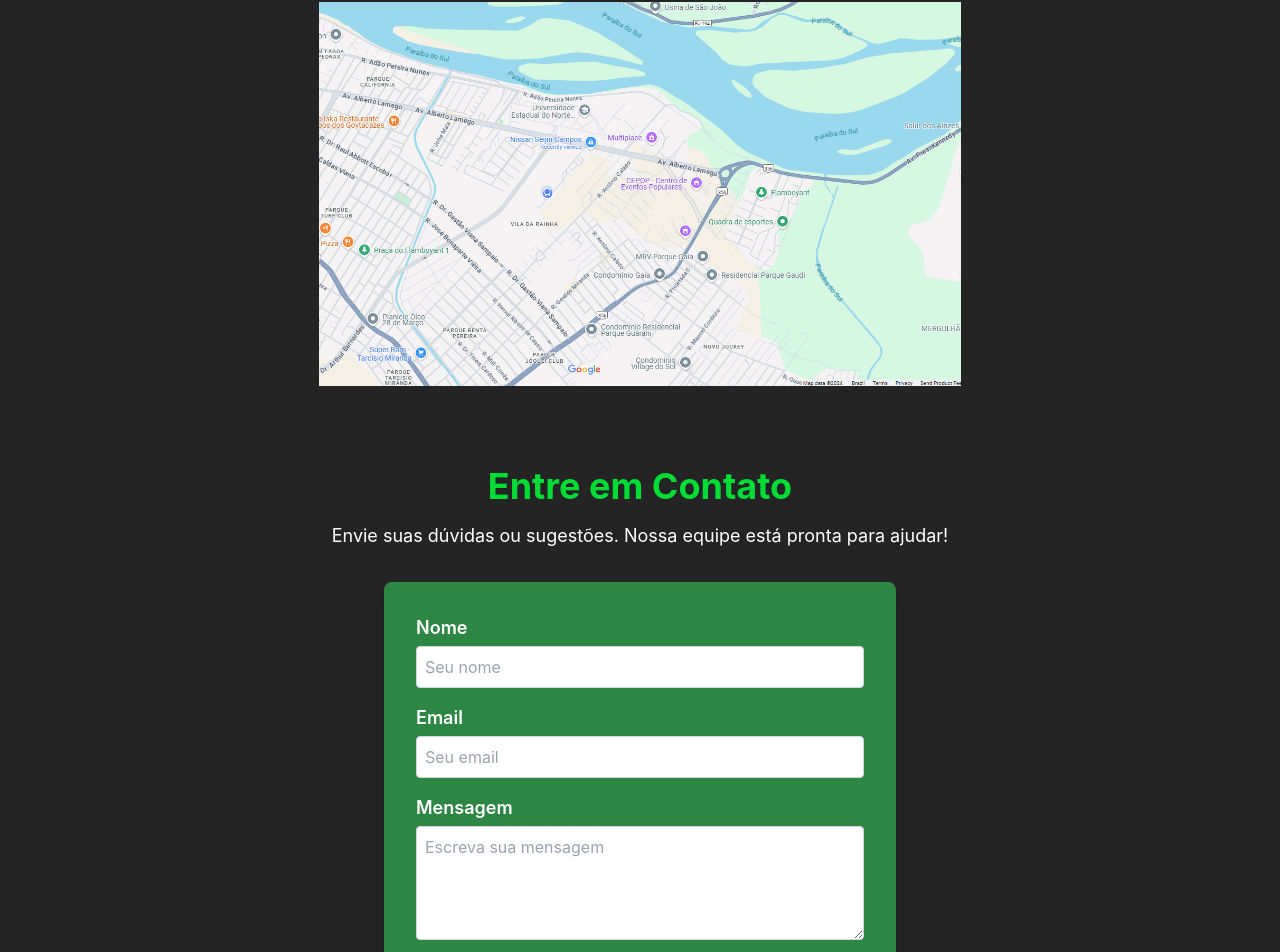
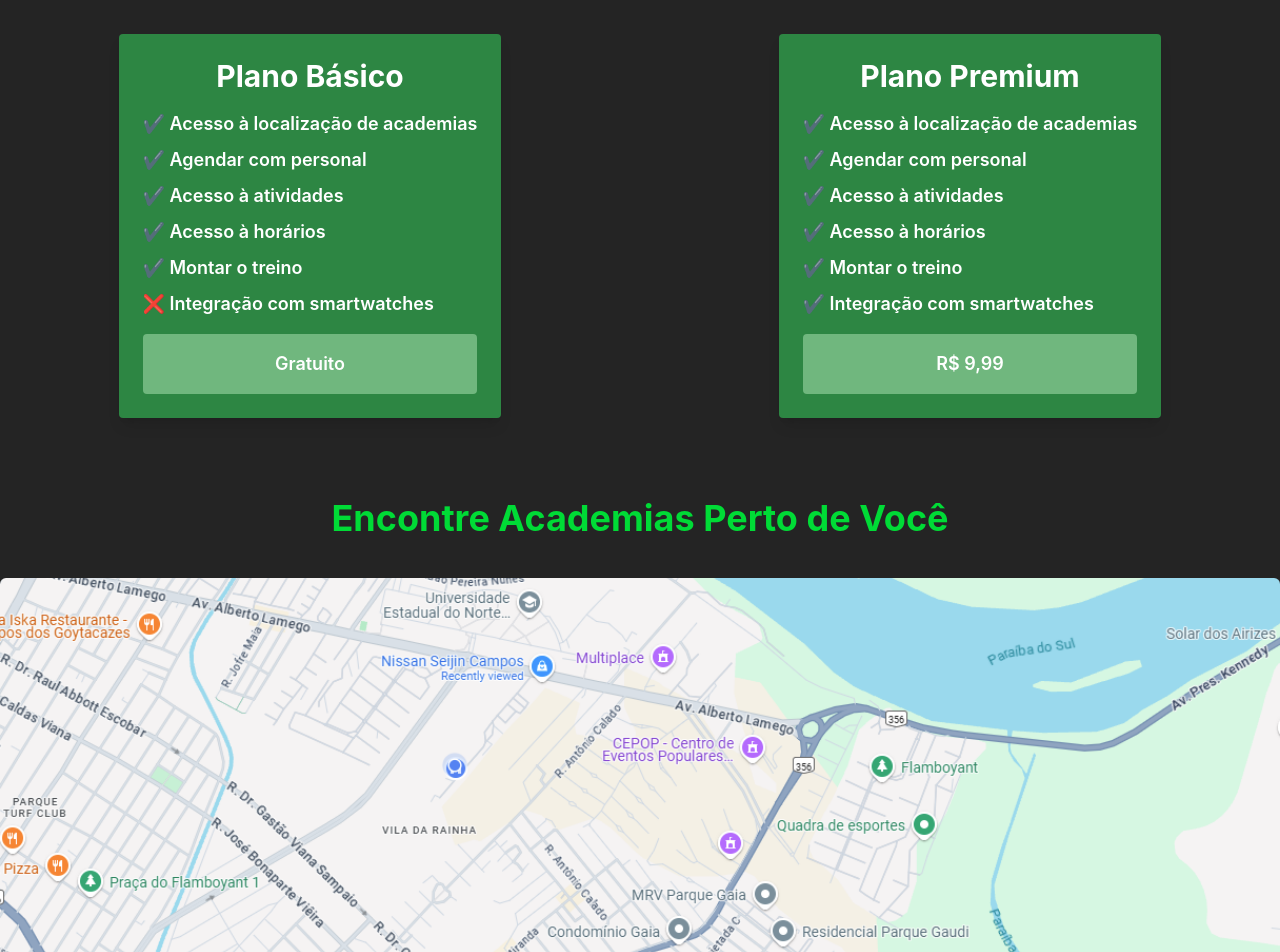
Before and after one commit to GabrielGravina/GymPlus, a React (Vite) app: page / in a window 1280 px wide. Shown: the part 1868-2820 px from the top of the page. Built offline with nearby package versions, Linux system fonts and the light colour scheme.

Commit message:
Página de contatos/suporte

```diff
--- a/src/App.jsx
+++ b/src/App.jsx
@@ -4,7 +4,7 @@ import mapsImage from './images/maps.png';
 
 function App() {
   return (
-    <div className='flex-auto w-screen h-screen'>
+    <div className="flex-auto w-screen h-screen">
 
       {/* Seção de boas-vindas */}
       <header className="bg-[#00DB36] text-gray-900 py-4">
@@ -18,7 +18,7 @@ function App() {
         </div>
       </header>
 
-      {/* Navbar com imagem de capa cobrindo toda a navbar */}
+      {/* Navbar com imagem de capa */}
       <nav
         className="bg-cover bg-center text-white p-4 h-1/2"
         style={{
@@ -58,21 +58,21 @@ function App() {
             </div>
             <div className="p-6 bg-[#00DB36] text-gray-900 rounded shadow-lg">
               <h3 className="text-2xl font-semibold mb-2">Feedback</h3>
-              <p className="font-semibold text-black">Acompanhe feedbacks de alunos da academia que você deseja frequentar.</p>
+              <p className=" font-semibold  text-black">Acompanhe feedbacks de alunos da academia que você deseja frequentar.</p>
               <button className="cursor-pointer font-semibold border border-[#2D8643] bg-transparent h-12 w-full max-w-[250px] text-black text-xl shadow-lg hover:bg-[#2D8643] hover:text-white transition-all mt-2">
                 Feedback
               </button>
             </div>
             <div className="p-6 bg-[#00DB36] text-gray-900 rounded shadow-lg">
               <h3 className="text-2xl font-semibold mb-2">Ver atividades</h3>
-              <p className="font-semibold text-black">Veja as atividades que a academia que você deseja entrar disponibiliza.</p>
-              <button className="cursor-pointer font-semibold border border-[#2D8643] bg-transparent h-12 w-full max-w-[250px] text-black text-xl shadow-lg hover:bg-[#2D8643] hover:text-white transition-all mt-2">
+              <p className=" font-semibold  text-black">Veja as atividades que a academia que você deseja entrar disponibiliza.</p>
+              <button className="cursor-pointer font-semibold border border-[#2D8643] bg-transparent h-12 w-full max-w-[250px] text-xl shadow-lg hover:bg-[#2D8643] hover:text-white transition-all mt-2 text-black">
                 Atividades
               </button>
             </div>
             <div className="p-6 bg-[#00DB36] text-gray-900 rounded shadow-lg">
               <h3 className="text-2xl font-semibold mb-2">Ver horários</h3>
-              <p className="font-semibold text-black">Veja o horário das atividades da academia que você deseja entrar.</p>
+              <p className=" font-semibold  text-black">Veja o horário das atividades da academia que você deseja entrar.</p>
               <button className="cursor-pointer font-semibold border border-[#2D8643] bg-transparent h-12 w-full max-w-[250px] text-xl shadow-lg hover:bg-[#2D8643] hover:text-white transition-all mt-2 text-black">
                 Horários
               </button>
@@ -80,7 +80,7 @@ function App() {
           </div>
         </section>
 
-        {/* Seção: Cadastro */}
+        {/* Seção de Cadastro */}
         <section className="container mx-auto text-center mt-10">
           <h2 className="text-4xl font-bold mb-10 text-[#00DB36]">Faça parte do GymPlus!</h2>
           <div className="flex justify-center space-x-6">
@@ -100,59 +100,76 @@ function App() {
         <div className="text-center mt-10">
           <img src={gymManImage} alt="Homem Malhando" className="mx-auto h-96 object-cover" />
         </div>
-      </main>
 
-      {/* Seção: Encontre Academias */}
-      <section className="container mx-auto text-center mt-2 mb-20">
-        <h2 className="text-4xl font-bold mb-4 text-[#00DB36]">Encontre academias próximas à você!</h2>
-        <img src={mapsImage} alt="Mapa" className="mx-auto h-96 object-cover mt-10" />
-      </section>
+        {/* Seção de Planos e Assinaturas */}
+        <section className="container mx-auto text-center mt-20 mb-10">
+          <h2 className="text-4xl font-bold mb-10 text-[#00DB36]">Nossos Planos</h2>
+          <div className="flex flex-col sm:flex-row justify-center gap-10">
+            {/* Plano Básico */}
+            <div className="p-6 bg-[#2D8643] text-white rounded shadow-lg max-w-sm mx-auto">
+              <h3 className="text-3xl font-bold mb-4">Plano Básico</h3>
+              <ul className="text-lg font-semibold space-y-2 text-left">
+                <li>✔️ Acesso à localização de academias</li>
+                <li>✔️ Agendar com personal</li>
+                <li>✔️ Acesso à atividades</li>
+                <li>✔️ Acesso à horários</li>
+                <li>✔️ Montar o treino</li>
+                <li><span className="text-red-500">❌</span> Integração com smartwatches</li>
+              </ul>
+              <div className="mt-4 p-4 bg-[#70B77E] text-center text-lg font-semibold rounded">
+                Gratuito
+              </div>
+            </div>
 
+            {/* Plano Premium */}
+            <div className="p-6 bg-[#2D8643] text-white rounded shadow-lg max-w-sm mx-auto">
+              <h3 className="text-3xl font-bold mb-4">Plano Premium</h3>
+              <ul className="text-lg font-semibold space-y-2 text-left">
+                <li>✔️ Acesso à localização de academias</li>
+                <li>✔️ Agendar com personal</li>
+                <li>✔️ Acesso à atividades</li>
+                <li>✔️ Acesso à horários</li>
+                <li>✔️ Montar o treino</li>
+                <li><span className="text-green-500">✔️</span> Integração com smartwatches</li>
+              </ul>
+              <div className="mt-4 p-4 bg-[#70B77E] text-center text-lg font-semibold rounded">
+                R$ 9,99
+              </div>
+            </div>
+          </div>
+        </section>
 
-      {/* Seção de Contato */}
-      <section className="container mx-auto text-center mt-10">
-          <h2 className="text-4xl font-bold mb-4 text-[#00DB36]">Entre em Contato</h2>
-          <p className="text-lg text-white mb-8">Envie suas dúvidas ou sugestões. Nossa equipe está pronta para ajudar!</p>
-          <div className="bg-[#2D8643] p-8 rounded-lg shadow-lg max-w-lg mx-auto text-left">
-            <form className="space-y-4">
-              <div>
-                <label className="block text-white text-lg font-semibold mb-1">Nome</label>
-                <input
-                  type="text"
-                  className="w-full p-2 rounded border border-gray-300 bg-white text-black"
-                  placeholder="Seu nome"
-                />
+        {/* Mapa */}
+        <section className="container mx-auto text-center mt-20">
+          <h2 className="text-4xl font-bold mb-10 text-[#00DB36]">Encontre Academias Perto de Você</h2>
+          <div className="relative w-full h-96">
+            <img src={mapsImage} alt="Mapa" className="object-cover w-full h-full rounded-md" />
+          </div>
+        </section>
+
+        {/* Contato */}
+        <section className="container mx-auto text-center mt-20 mb-10">
+          <h2 className="text-4xl font-bold mb-10 text-[#00DB36]">Entre em Contato</h2>
+          <div className="bg-[#70B77E] p-6 rounded-lg max-w-md mx-auto text-left">
+            <form>
+              <div className="mb-4">
+                <label className="block text-lg font-semibold text-white mb-2" htmlFor="name">Nome</label>
+                <input type="text" id="name" className="w-full p-3 rounded-md bg-[#5C8B56] text-white placeholder:text-white" placeholder="Seu Nome" />
               </div>
-              <div>
-                <label className="block text-white text-lg font-semibold mb-1">Email</label>
-                <input
-                  type="email"
-                  className="w-full p-2 rounded border border-gray-300 bg-white text-black"
-                  placeholder="Seu email"
-                />
+              <div className="mb-4">
+                <label className="block text-lg font-semibold text-white mb-2" htmlFor="email">E-mail</label>
+                <input type="email" id="email" className="w-full p-3 rounded-md bg-[#5C8B56] text-white placeholder:text-white" placeholder="Seu E-mail" />
               </div>
-              <div>
-                <label className="block text-white text-lg font-semibold mb-1">Mensagem</label>
-                <textarea
-                  className="w-full p-2 rounded border border-gray-300 bg-white text-black"
-                  rows="4"
-                  placeholder="Escreva sua mensagem"
-                ></textarea>
+              <div className="mb-4">
+                <label className="block text-lg font-semibold text-white mb-2" htmlFor="message">Mensagem</label>
+                <textarea id="message" className="w-full p-3 rounded-md bg-[#5C8B56] text-white placeholder:text-white" rows="4" placeholder="Sua mensagem..."></textarea>
               </div>
-              <button
-                type="submit"
-                className="w-full bg-[#00DB36] text-white font-semibold py-2 rounded shadow-lg hover:bg-[#2D8643] transition-all"
-              >
-                Enviar
-              </button>
+              <button type="submit" className="bg-[#2D8643] text-white py-2 px-4 rounded-md text-xl font-semibold hover:bg-[#1E6A3B] transition-all">Enviar</button>
             </form>
           </div>
         </section>
 
-      {/* Rodapé */}
-      <footer className="bg-[#2D8643] text-white py-4 text-center">
-        <p>&copy; 2024 GymPlus. Todos os direitos reservados.</p>
-      </footer>
+      </main>
     </div>
   );
 }
```
